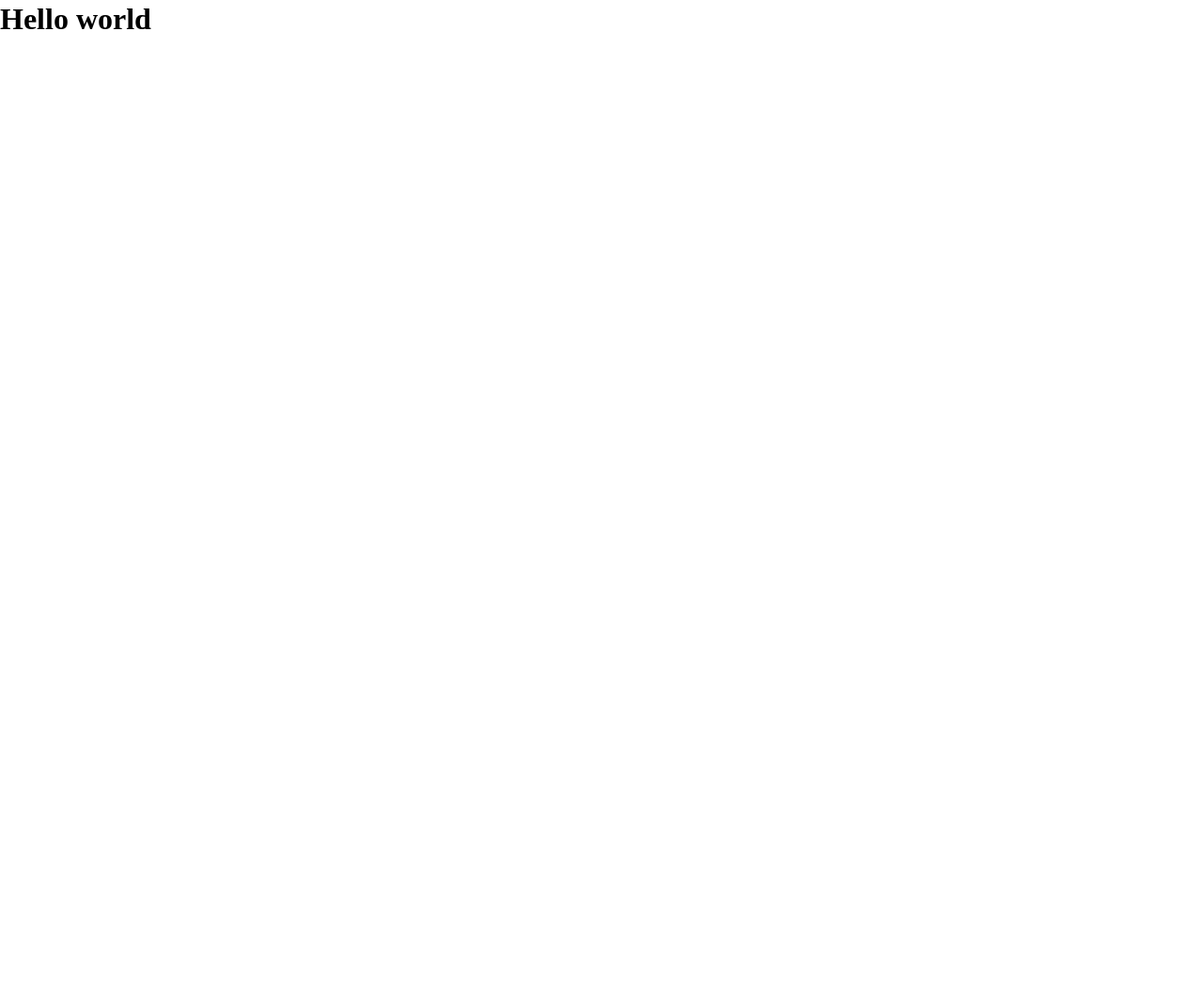
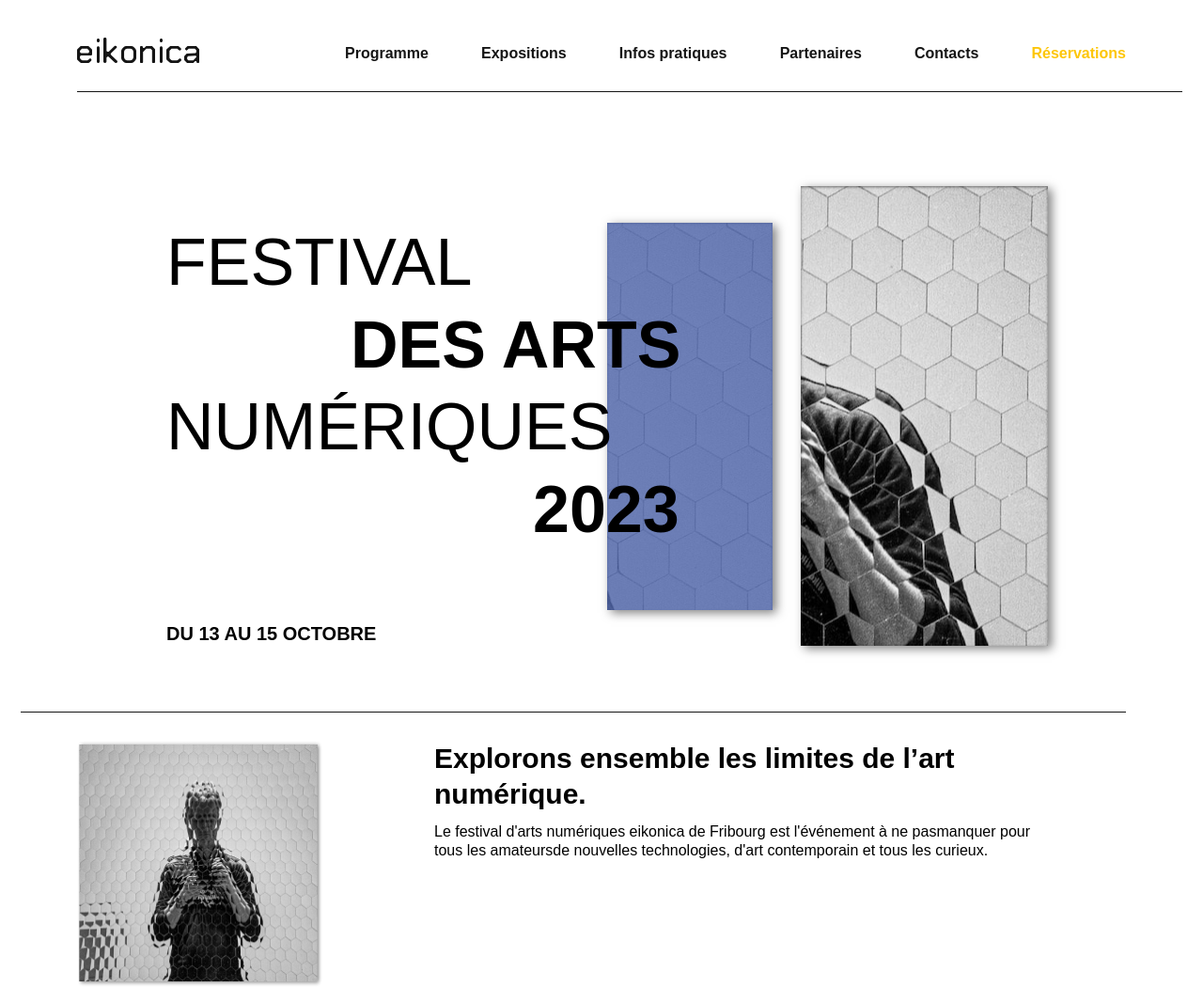
Before and after one commit to DarekV/eikonika, a website built with Parcel: page src/index.html in a window 1280 px wide. Shown: the whole page at 94% size. Before the commit the page ends 800 px from the top, so only its background shows below. Built offline with nearby package versions, Linux system fonts and the light colour scheme; a web font is replaced by a local one.

Commit message:
fin html header, bannière et description

```diff
--- a/package.json
+++ b/package.json
@@ -28,10 +28,14 @@
     }
   },
   "devDependencies": {
+    "@parcel/transformer-sass": "^2.6.2",
     "parcel": "^2.6.2",
     "parcel-namer-rewrite": "^2.0.0-rc.2",
     "posthtml-include": "^1.7.1",
     "rimraf": "^3.0.2",
     "sass": "^1.42.1"
+  },
+  "dependencies": {
+    "bootstrap": "^5.3.0"
   }
 }
--- a/src/index.html
+++ b/src/index.html
@@ -2,13 +2,96 @@
 <html>
   <head>
     <meta charset="utf-8" />
-    <title>eikon parcel starter</title>
+    <title>Eikonika</title>
     <meta name="viewport" content="width=device-width, initial-scale=1.0" />
     <link rel="stylesheet" href="scss/main.scss" />
+    <link rel="stylesheet" href="https://use.typekit.net/jjy2vjc.css" />
   </head>
   <body>
-    <h1>Hello world</h1>
-
+    <header class="header">
+      <div class="container">
+        <div class="row">
+          <div class="col-3">
+            <img src="img/logo.svg" alt="logo" class="header-logo" />
+          </div>
+          <div class="col-9">
+            <nav class="header-nav">
+              <ul class="header-nav-ul">
+                <li>
+                  <a href="" class="header-nav-a">Programme</a>
+                </li>
+                <li>
+                  <a href="" class="header-nav-a">Expositions</a>
+                </li>
+                <li>
+                  <a href="" class="header-nav-a"> Infos pratiques </a>
+                </li>
+                <li>
+                  <a href="" class="header-nav-a"> Partenaires </a>
+                </li>
+                <li>
+                  <a href="" class="header-nav-a"> Contacts </a>
+                </li>
+                <li>
+                  <a href="" class="header-nav-a header-nav-a-reservation">
+                    Réservations
+                  </a>
+                </li>
+              </ul>
+            </nav>
+          </div>
+        </div>
+        <div class="row">
+          <div class="col-12">
+            <div class="header-line"></div>
+          </div>
+        </div>
+      </div>
+    </header>
+    <main>
+      <div class="container banner">
+        <div class="row">
+          <div class="col-10 offset-1 banner-container">
+            <div class="banner-text">
+              <h1>
+                <span class="banner-h1">FESTIVAL</span>
+                <br />
+                <span class="banner-h1 banner-h1-bold">DES ARTS</span>
+                <br />
+                <span class="banner-h1">NUMÉRIQUES</span>
+                <br />
+                <span class="banner-h1 banner-h1-bold">2023</span>
+              </h1>
+            </div>
+            <div class="banner-img">
+              <div class="banner-img-litle">
+                <div class="banner-img-litle-hover"></div>
+              </div>
+              <div class="banner-img-big"></div>
+            </div>
+            <p class="banner-date">DU 13 AU 15 OCTOBRE</p>
+          </div>
+        </div>
+      </div>
+      <div class="container description">
+        <div class="row">
+          <div class="col-12">
+            <div class="description-line"></div>
+          </div>
+          <div class="col-3">
+            <img class="description-img" src="img/exemple.webp" alt="img" />
+          </div>
+          <div class="col-7 offset-1">
+            <h2>Explorons ensemble les limites de l’art numérique.</h2>
+            <p class="description-p">
+              Le festival d'arts numériques eikonica de Fribourg est l'événement
+              à ne pasmanquer pour tous les amateursde nouvelles technologies,
+              d'art contemporain et tous les curieux.
+            </p>
+          </div>
+        </div>
+      </div>
+    </main>
     <script src="js/main.js" type="module"></script>
   </body>
 </html>
--- a/src/scss/_layout.scss
+++ b/src/scss/_layout.scss
@@ -0,0 +1,13 @@
+h2 {
+  font-family: area-normal, sans-serif;
+  font-weight: 700;
+  font-style: normal;
+  font-size: 30px;
+}
+
+p {
+  font-family: area-normal, sans-serif;
+  font-weight: 400;
+  font-style: normal;
+  font-size: 16px;
+}
--- a/src/scss/main.scss
+++ b/src/scss/main.scss
@@ -1,3 +1,6 @@
 @import "base";
 @import "layout";
-@import "modules/example";
+@import "modules/header";
+@import "modules/banner";
+@import "modules/description";
+@import "bootstrap/scss/bootstrap-grid";
--- /dev/null
+++ b/src/scss/modules/_banner.scss
@@ -0,0 +1,78 @@
+.banner {
+  margin-top: 100px;
+}
+
+.banner-container {
+  position: relative;
+  height: 489px;
+}
+
+.banner-text {
+  display: flex;
+  flex-direction: column;
+  position: relative;
+  margin-top: 38px;
+  z-index: 10;
+}
+
+.banner-h1 {
+  font-family: area-normal, sans-serif;
+  font-weight: 400;
+  font-style: normal;
+  font-size: 70px;
+}
+
+.banner-h1-bold {
+  font-weight: 900;
+}
+
+.banner-h1:nth-of-type(2) {
+  margin-left: 196px;
+}
+
+.banner-h1:nth-of-type(4) {
+  margin-left: 390px;
+}
+
+.banner-img {
+  position: absolute;
+  top: 0;
+  right: 0;
+  display: flex;
+  align-items: center;
+}
+
+.banner-img-litle {
+  background-image: url("../img/exemple.webp");
+  width: 176px;
+  height: 412px;
+  background-position: 200%;
+  box-shadow: 4px 3px 10px 0 rgba(0, 0, 0, 0.5),
+    inset 0 1px 3px 0 rgba(0, 0, 0, 0.5);
+}
+
+.banner-img-litle-hover {
+  background-color: rgba($color: #536ab0, $alpha: 0.8);
+  width: 100%;
+  height: 100%;
+}
+
+.banner-img-big {
+  background-image: url("../img/exemple.webp");
+  width: 263px;
+  height: 489px;
+  background-position: 200%;
+  margin-left: 30px;
+  box-shadow: 4px 3px 10px 0 rgba(0, 0, 0, 0.5),
+    inset 0 1px 3px 0 rgba(0, 0, 0, 0.5);
+}
+
+.banner-date {
+  font-family: area-normal, sans-serif;
+  font-weight: 700;
+  font-style: normal;
+  font-size: 20px;
+  position: absolute;
+  left: 12px;
+  bottom: 0;
+}
--- /dev/null
+++ b/src/scss/modules/_description.scss
@@ -0,0 +1,16 @@
+.description-line {
+  width: calc(100% + 60px);
+  transform: translateX(-60px);
+  height: 1px;
+  background-color: #151515;
+  margin-top: 70px;
+  margin-bottom: 30px;
+}
+
+.description-p {
+  margin-top: 12px;
+}
+
+.description-img {
+  height: 262px;
+}
--- /dev/null
+++ b/src/scss/modules/_header.scss
@@ -0,0 +1,39 @@
+.header-logo {
+  width: 130px;
+  margin-top: 40px;
+  color: #151515;
+}
+
+.header-nav {
+  height: 100%;
+  display: flex;
+  align-items: end;
+}
+
+.header-nav-ul {
+  width: 100%;
+  display: flex;
+  flex-direction: row;
+  justify-content: space-between;
+  list-style: none;
+}
+
+.header-nav-a {
+  font-family: area-normal, sans-serif;
+  font-weight: 600;
+  font-style: normal;
+  font-size: 16px;
+  text-decoration: none;
+  color: #151515;
+}
+
+.header-nav-a-reservation {
+  color: #fdc609;
+}
+
+.header-line {
+  width: calc(100% + 60px);
+  height: 1px;
+  background-color: #151515;
+  margin-top: 30px;
+}
```
Also changed, not shown: src/img/exemple.webp (added), src/img/kinetic.webp (added), src/img/logo.svg (added), src/img/min-jae.webp (added), src/scss/modules/_example.scss (deleted), 2 other files.
